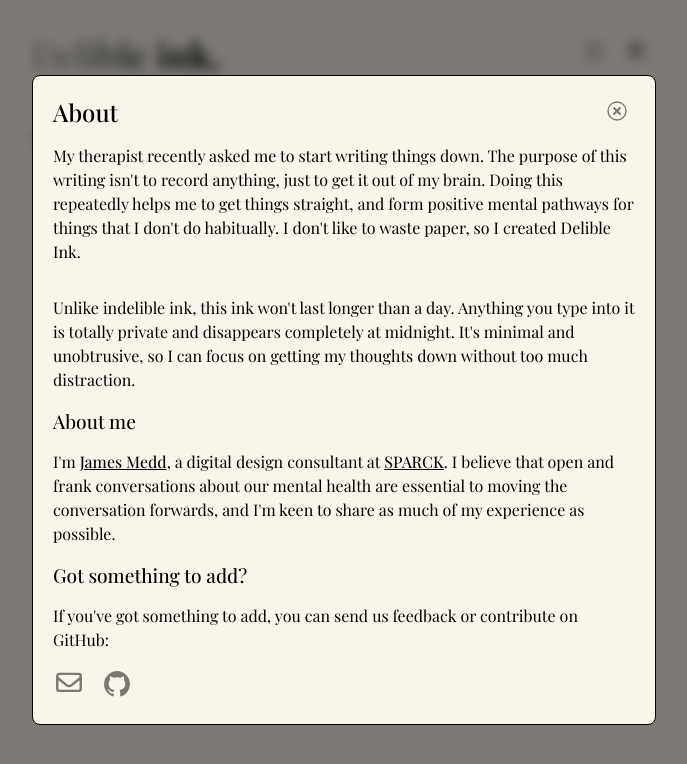
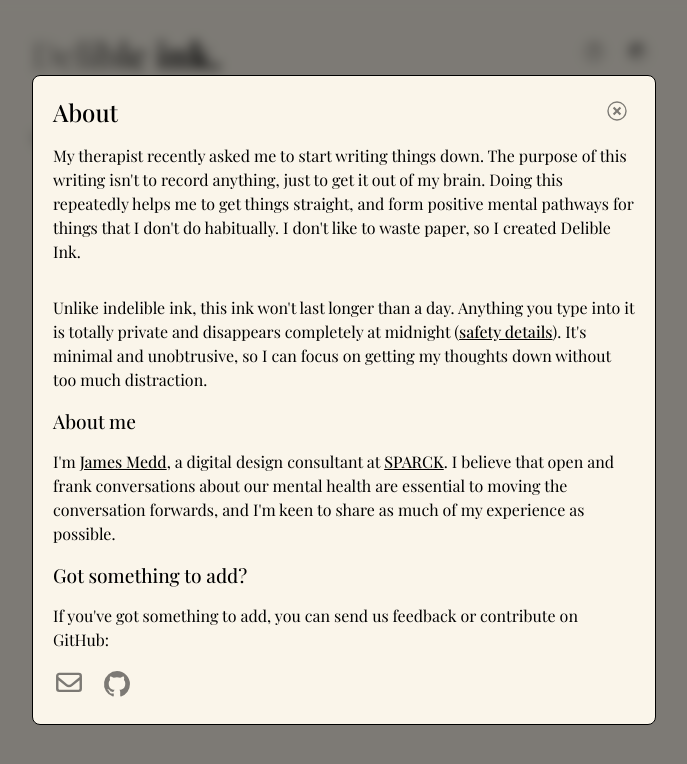
Before and after one commit to jrmedd/delible, a React (Create React App) app: page / in a window 1280 px wide. Both pictures are taken after a click on the button 890 px from the left and 53 px from the top of the page. Shown: the top 764 px of the page, without its empty margins (296-983 px from the left). Built offline with nearby package versions, Linux system fonts and the light colour scheme.

Commit message:
Add safety link to about (#11)

```diff
--- a/src/App.js
+++ b/src/App.js
@@ -23,7 +23,6 @@
 
   useEffect(() => {
     if (writing.length > 0) sc.decryptText(writing).then(text => setDisplayedWriting(text))
-    console.log('decrypted')
   }, [writing])
 
   const handleChange = event => {
--- a/src/components/AboutModal.js
+++ b/src/components/AboutModal.js
@@ -16,7 +16,7 @@
   <Modal title={props.title} isOpen={props.isOpen} onClose={props.onClose}>
     <StyledSection fullWidth>
       <Paragraph>My therapist recently asked me to start writing things down. The purpose of this writing isn't to record anything, just to get it out of my brain. Doing this repeatedly helps me to get things straight, and form positive mental pathways for things that I don't do habitually. I don't like to waste paper, so I created Delible Ink.</Paragraph>
-      <Paragraph>Unlike indelible ink, this ink won't last longer than a day. Anything you type into it is totally private and disappears completely at midnight. It's minimal and unobtrusive, so I can focus on getting my thoughts down without too much distraction.</Paragraph>
+      <Paragraph>Unlike indelible ink, this ink won't last longer than a day. Anything you type into it is totally private and disappears completely at midnight (<Link href='https://github.com/jrmedd/delible#safety-'>safety details</Link>). It's minimal and unobtrusive, so I can focus on getting my thoughts down without too much distraction.</Paragraph>
     </StyledSection>
     <StyledSection fullWidth>
       <MinorHeading>About me</MinorHeading>
```
